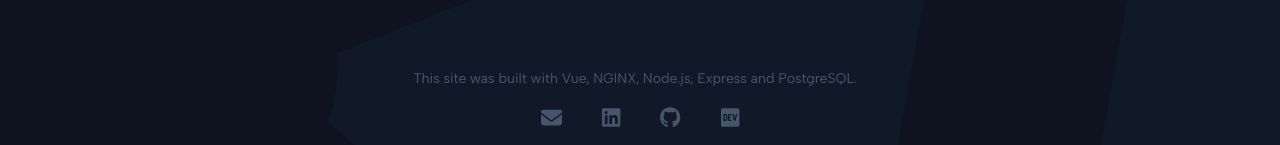
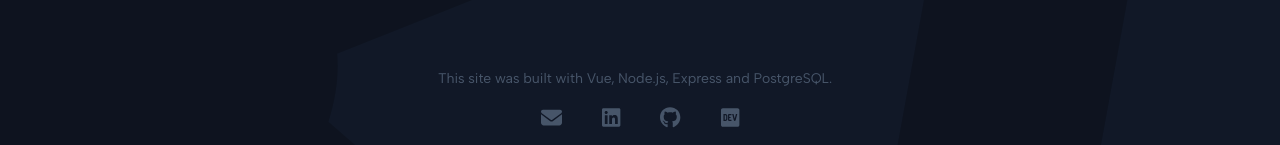
Before and after one commit to seantansey/st-vue, a Vue app: page /contact in a window 1280 px wide. Shown: the part 732-877 px from the top of the page. Built offline with nearby package versions, Linux system fonts and the light colour scheme.

Commit message:
minor style cleanup

```diff
--- a/src/components/AboutSkills/config.js
+++ b/src/components/AboutSkills/config.js
@@ -34,7 +34,8 @@ export default {
                 ['Git', 'devicon-git-plain'],
                 ['Google Analytics', 'devicon-google-plain'],
                 ['Prometheus', 'devicon-prometheus-original'],
-                ['NGINX', 'devicon-nginx-original']
+                ['NGINX', 'devicon-nginx-original'],
+                ['AWS', 'devicon-amazonwebservices-plain-wordmark']
             ]
         }
     ]
--- a/src/components/ContactForm/index.vue
+++ b/src/components/ContactForm/index.vue
@@ -142,12 +142,14 @@ export default {
             color: $secondary;
             font-size: $font-size-sm;
             font-weight: $font-bold;
+            margin-right: $margin;
         }
 
         .error {
             color: $error;
             font-size: $font-size-sm;
             font-weight: $font-bold;
+            margin-right: $margin;
         }
 
         .fade-enter-active, .fade-leave-active {
--- a/src/components/shared/FooterBar.vue
+++ b/src/components/shared/FooterBar.vue
@@ -1,7 +1,7 @@
 <template>
   <footer>
       <div class="footer-text">
-        This site was built with Vue, NGINX, Node.js, Express and PostgreSQL.
+        This site was built with Vue, Node.js, Express and PostgreSQL.
       </div>
       <div class="social-wrapper">
          <router-link to="contact">
```
